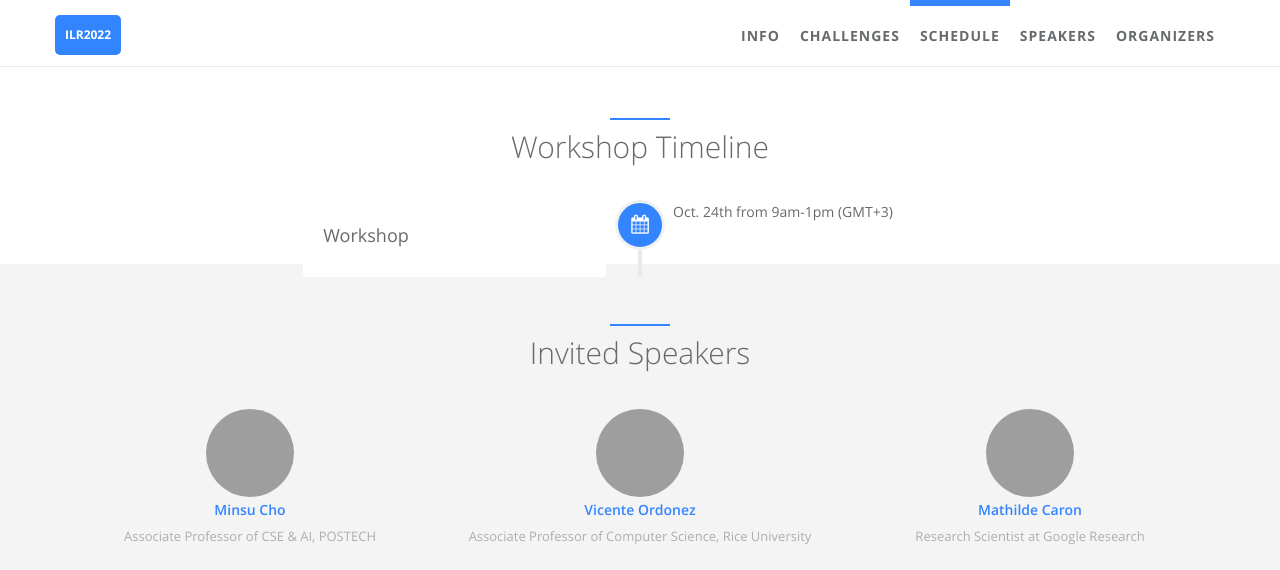
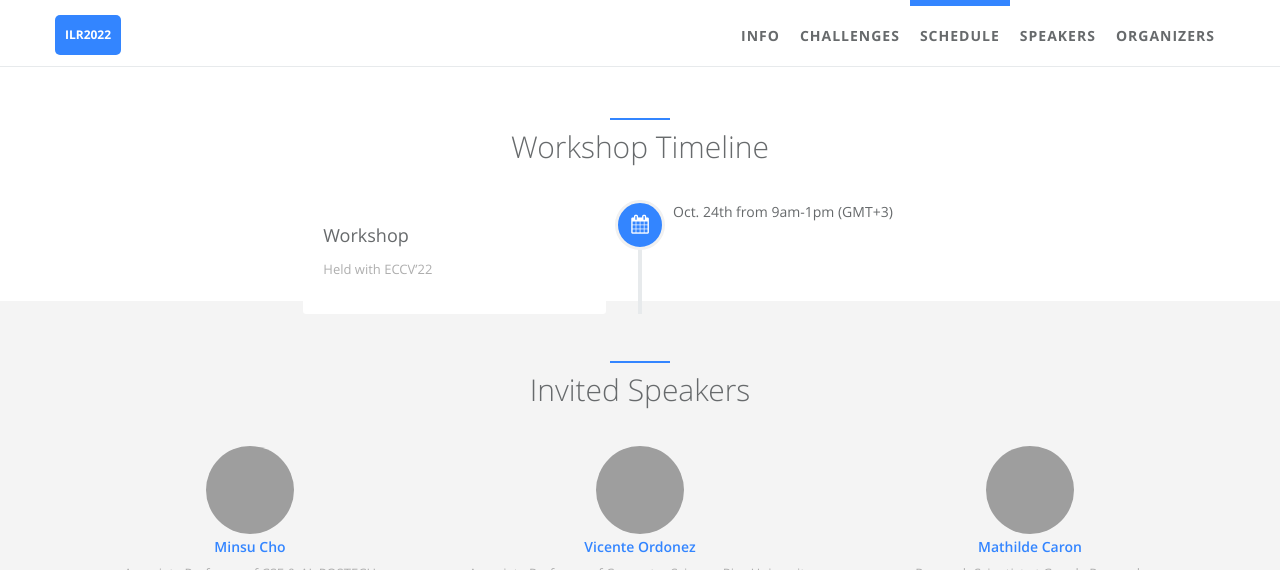
Before and after one commit to ilr-workshop/ECCVW2022, a Jekyll site: the page built from index.html, in a window 1280 px wide and 900 px high, scrolled down 1381 px, cut to the strip 0-570 px from the top of the window. Built offline with Jekyll 4.4.1, drawn with Linux system fonts in a browser that asks for light colours; grey boxes are pictures that could not be loaded.

Commit message:
Update schedule.html

```diff
--- a/_includes/sections/schedule.html
+++ b/_includes/sections/schedule.html
@@ -16,6 +16,7 @@
                     </div>
                     <div class="vertical-timeline-content wow {% if loopindex == 1 %} rotateInUpRight {% else %} rotateInUpLeft {% endif %}">
                         <h2><span data-i18n="schedule.{{ schedule.name.i18n }}">{{ schedule.name.detail }}</span></h2>
+                        <p><span data-i18n="schedule.{{ schedule.desc.i18n }}">{{ schedule.desc.detail }} </span></p>
                         <span class="vertical-date"><span data-i18n="schedule.{{ schedule.date.i18n }}"> {{ schedule.date.detail }} </span></span>
                     </div>
                 </div>
```
